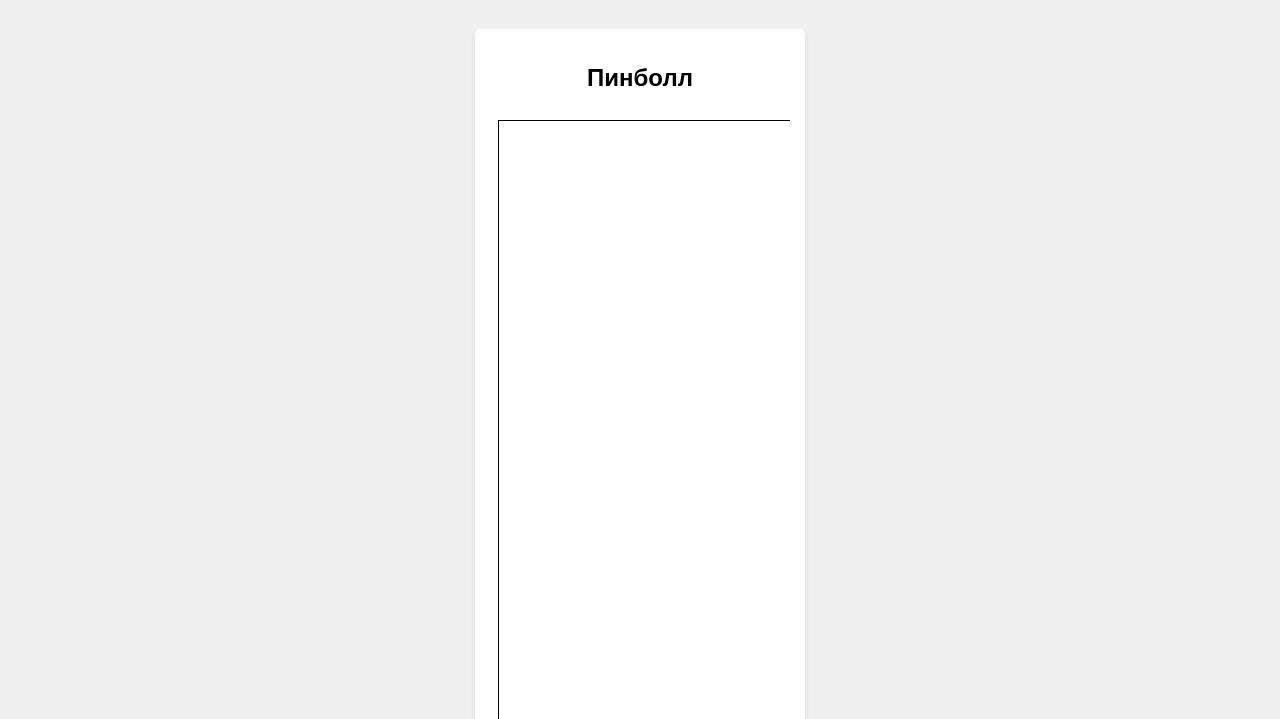
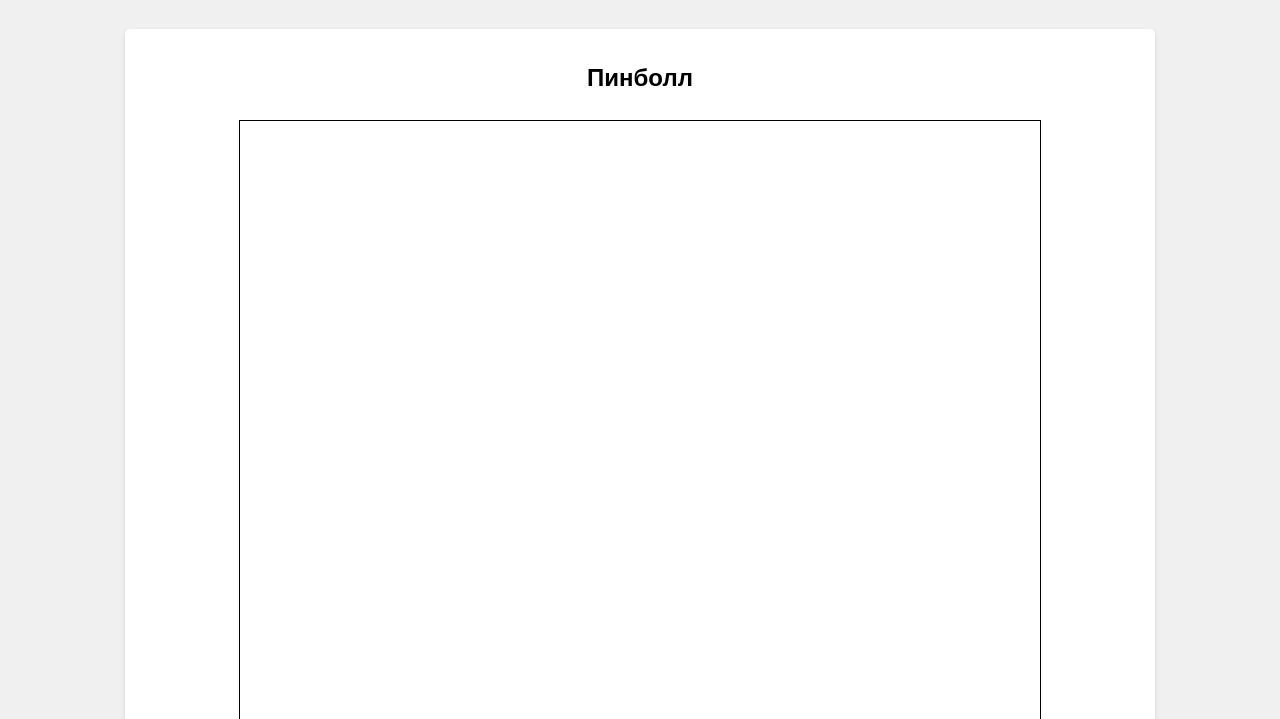
Before and after one commit to dimasplayinginGD/sjdshwdjhseijasd, a plain HTML site: page index.html in a window 1280 px wide. Shown: the part 81-800 px from the top of the page. Drawn offline with Linux system fonts and the light colour scheme.

Commit message:
Update index.html

```diff
--- a/index.html
+++ b/index.html
@@ -26,7 +26,7 @@
             padding: 15px;
             border-radius: 5px;
             box-shadow: 0 2px 5px rgba(0, 0, 0, 0.1);
-            width: 300px;
+            width: 1000px;
             text-align: center;
         }
         iframe {
```
